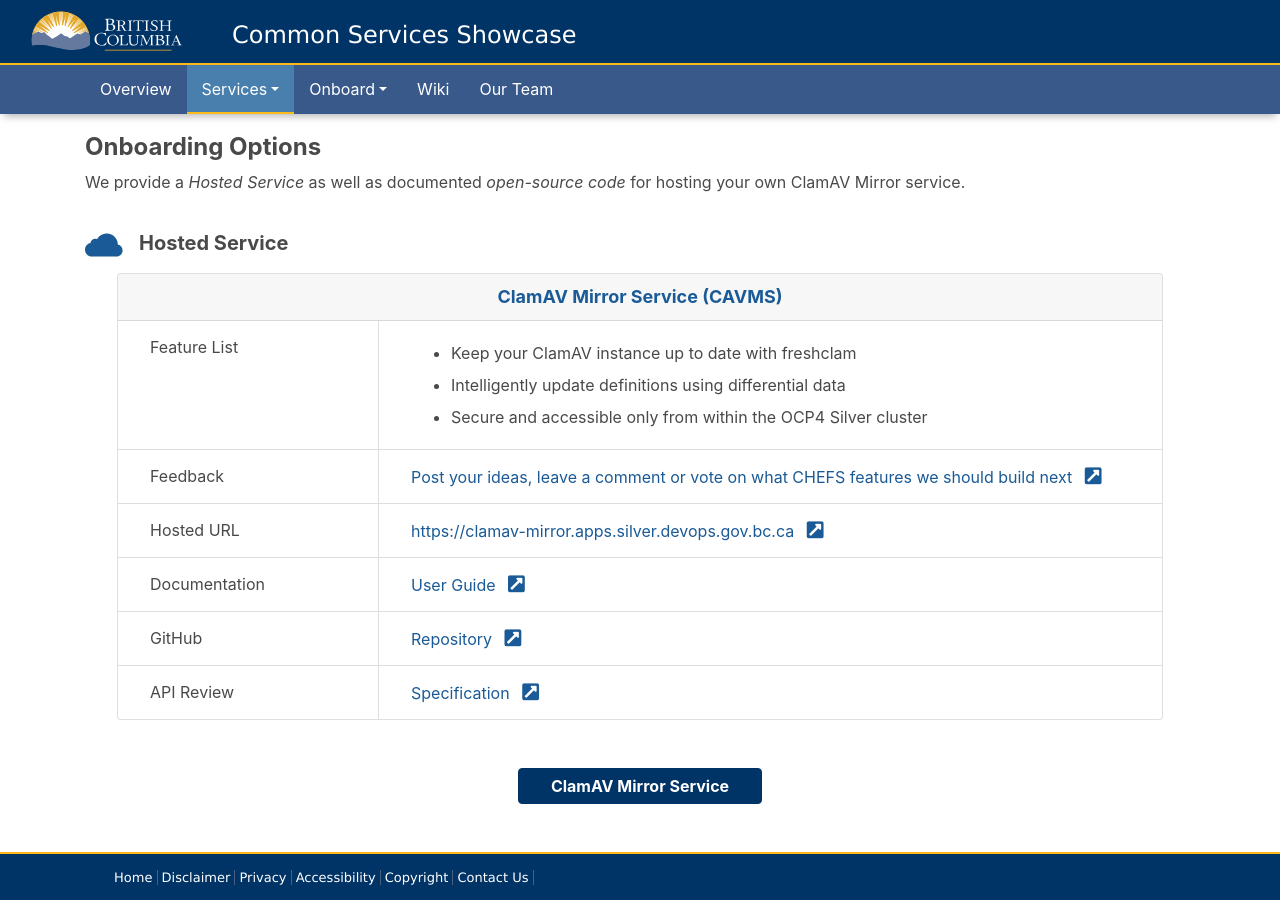
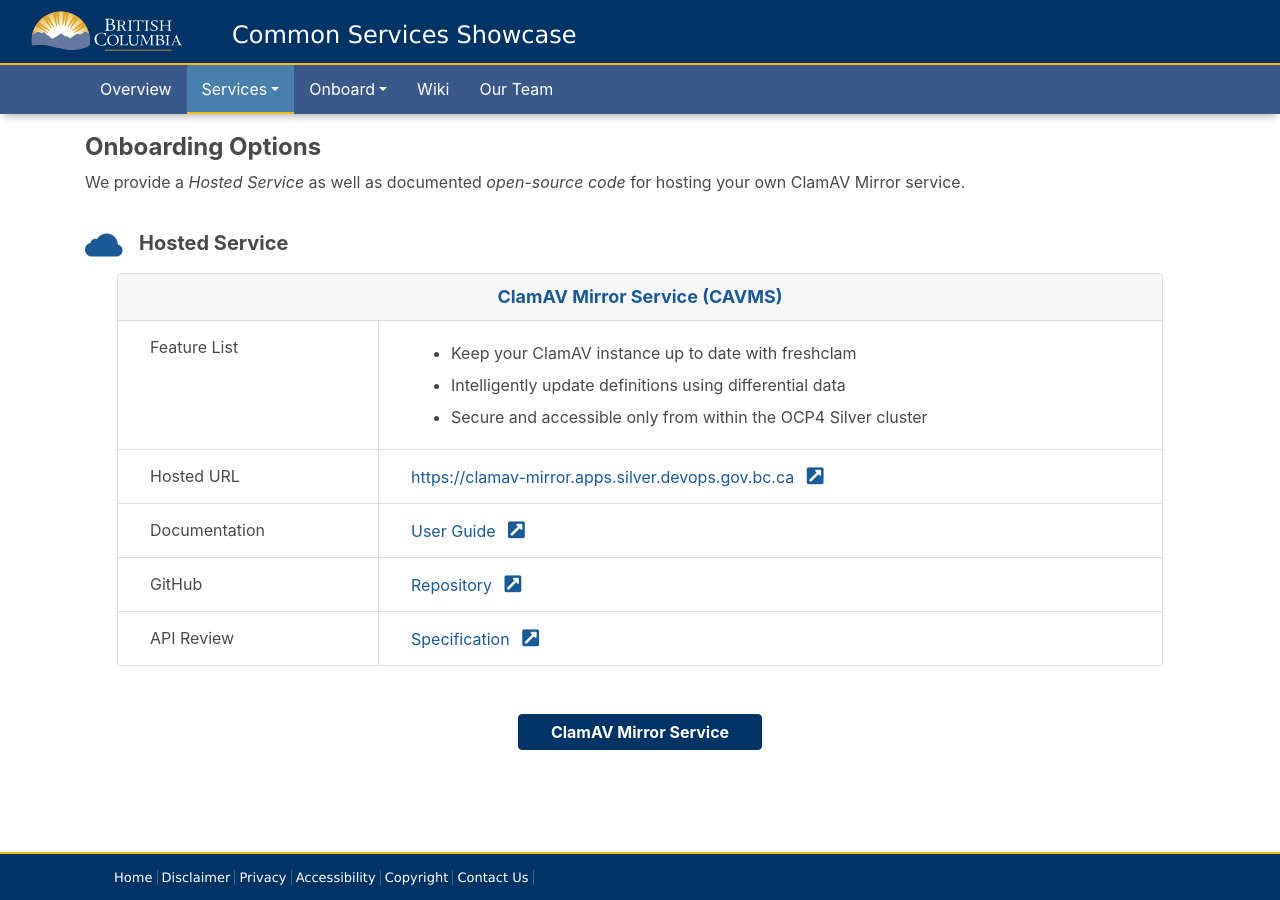
Before and after one commit to bcgov/common-service-showcase, a Jekyll site: the page built from collections/_services/cavms.md, in a window 1280 px wide and 900 px high, scrolled down 527 px. Built offline with Jekyll 4.4.1, drawn with Linux system fonts in a browser that asks for light colours; nearby versions of some CDN libraries.

Commit message:
fix: check if fider link exists

```diff
--- a/_layouts/service.html
+++ b/_layouts/service.html
@@ -123,6 +123,7 @@ layout: default
           <div class="col-sm-3">Feature List</div>
           <div class="col-sm-9">{{ content }}</div>
         </div>
+        {% if page.urls.fider  %}
         <div class="row no-gutters">
           <div class="col-sm-3">Feedback</div>
           <div class="col-sm-9">
@@ -131,6 +132,7 @@ layout: default
             </a>
           </div>
         </div>
+        {% endif %}
         <div class="row no-gutters">
           <div class="col-sm-3">Hosted URL</div>
           <div class="col-sm-9">
```
